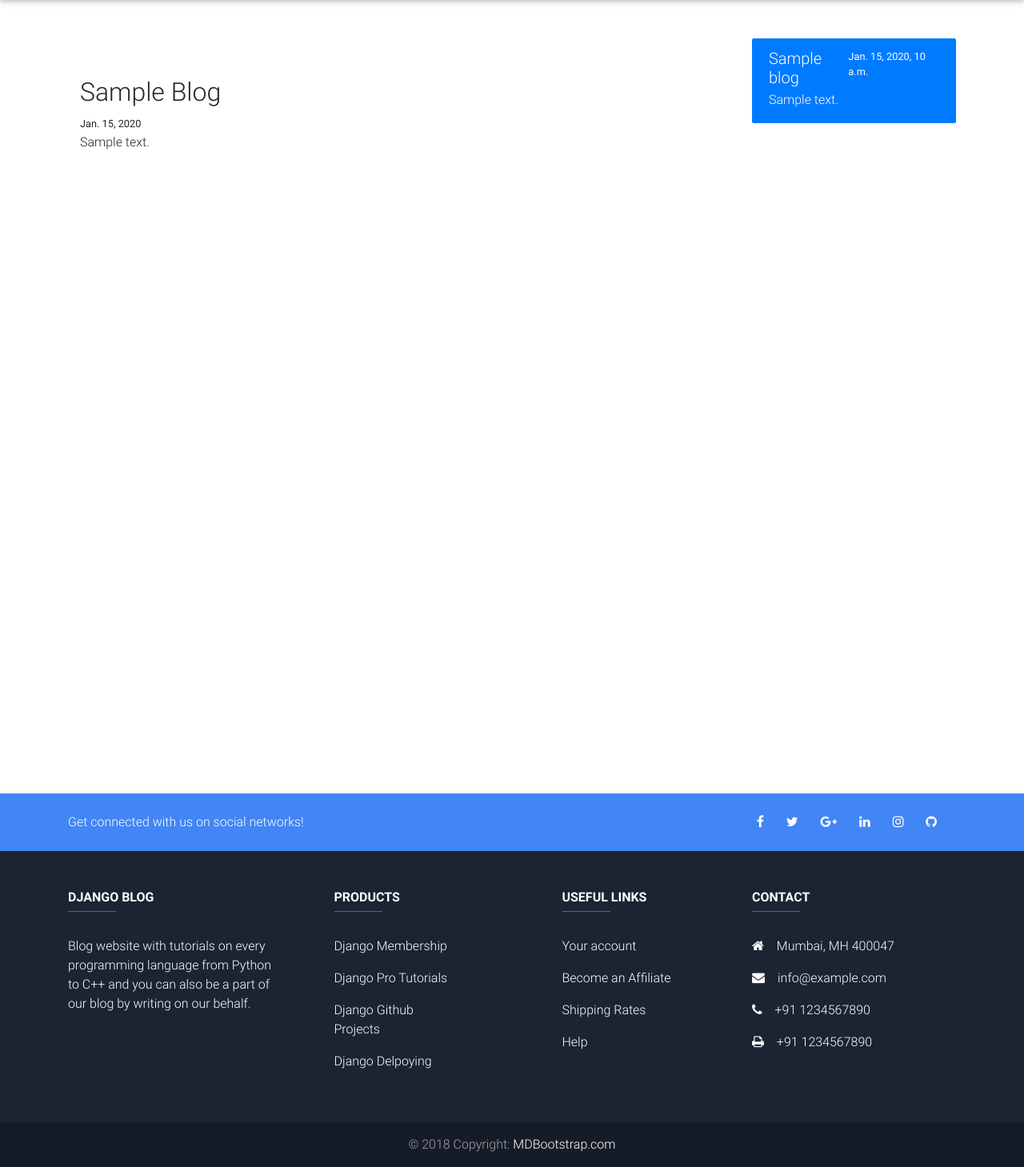
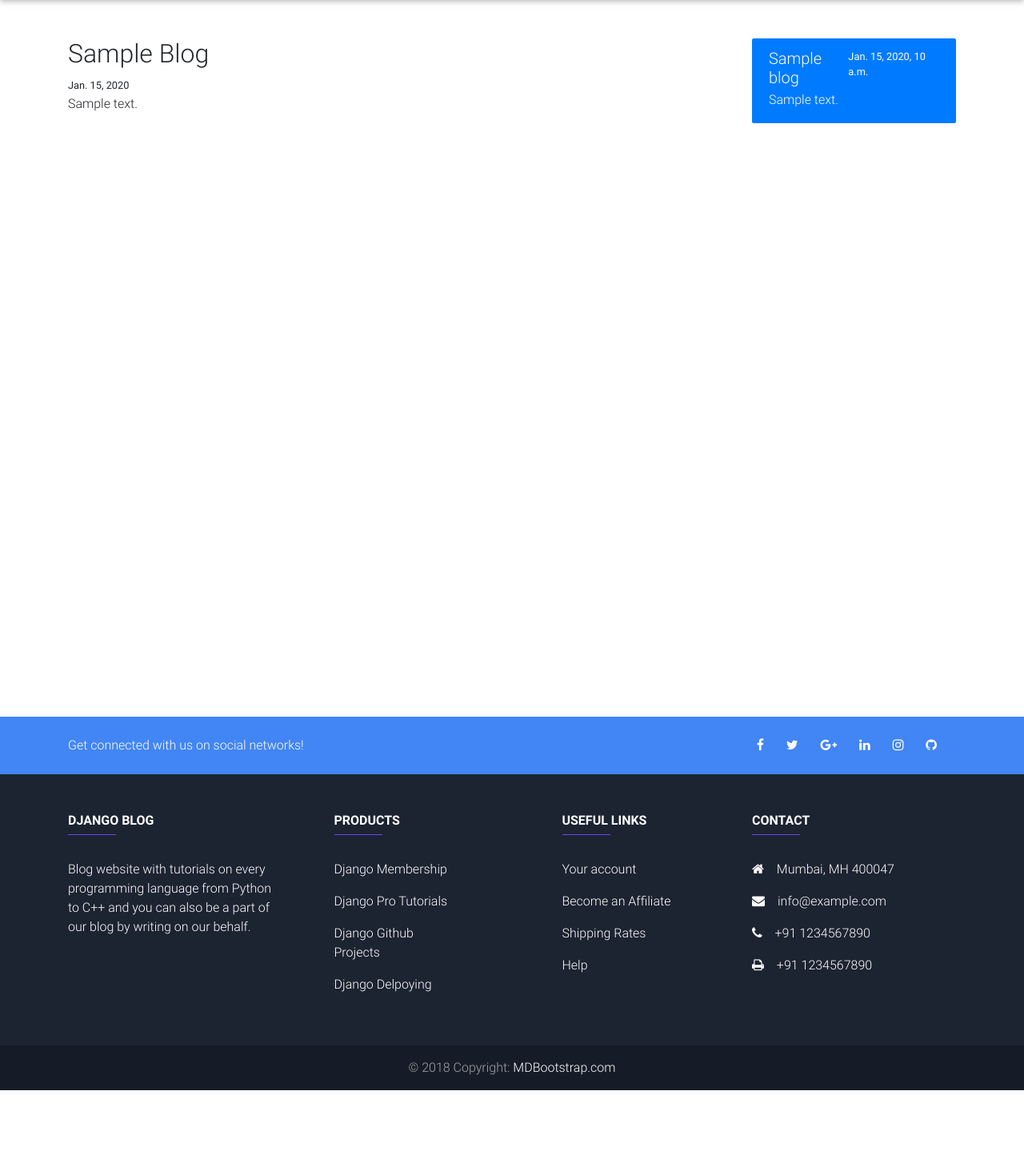
Before and after one commit to Alexmhack/django_postgresql, a Django app: template templates/blog_list/blog_detail.html in a window 1280 px wide. Shown: the part 76-1535 px from the top of the page at 80% size. After the commit the page ends 1439 px from the top, so only its background shows below. Run offline with Django 3.2, Linux system fonts and the light colour scheme; the template is opened without the code that fills it: most values are stand-ins (such as "Sample title", 1, 10 or a date in 2020); data that the repository does not hold is empty; some libraries are stand-ins or nearby versions.

Commit message:
add style in our page

```diff
--- a/templates/blog_list/blog_detail.html
+++ b/templates/blog_list/blog_detail.html
@@ -6,7 +6,7 @@
 
 {% block content %}
 
-	<div class="container mt-5 mb-5" style="height: 100vh">
+	<div style="height: 100vh">
 		<h2>{{ blog.title|title }}</h2>
 		<small>{{ blog.date|date }}</small>
 		<p>{{ blog.content }}</p>
```
